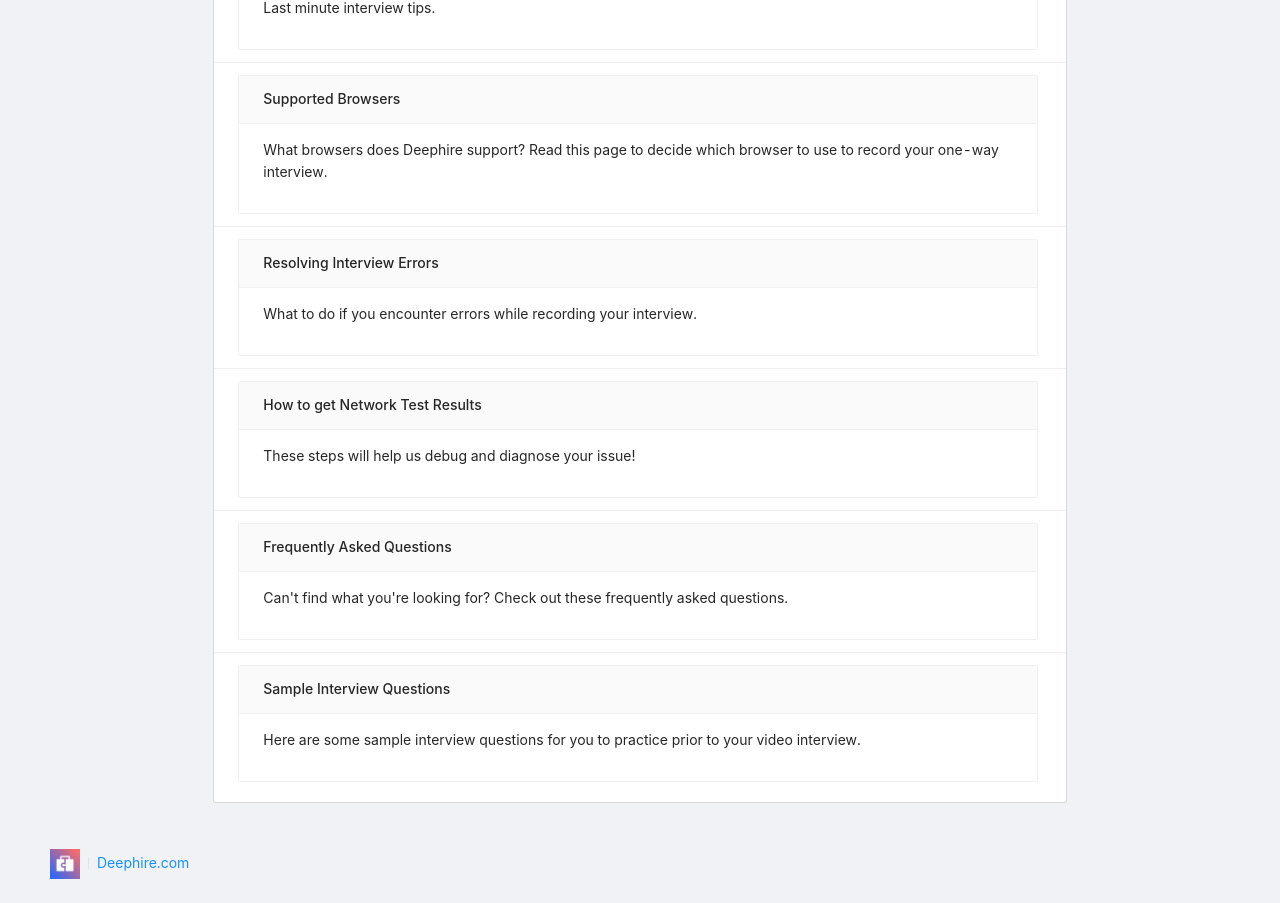
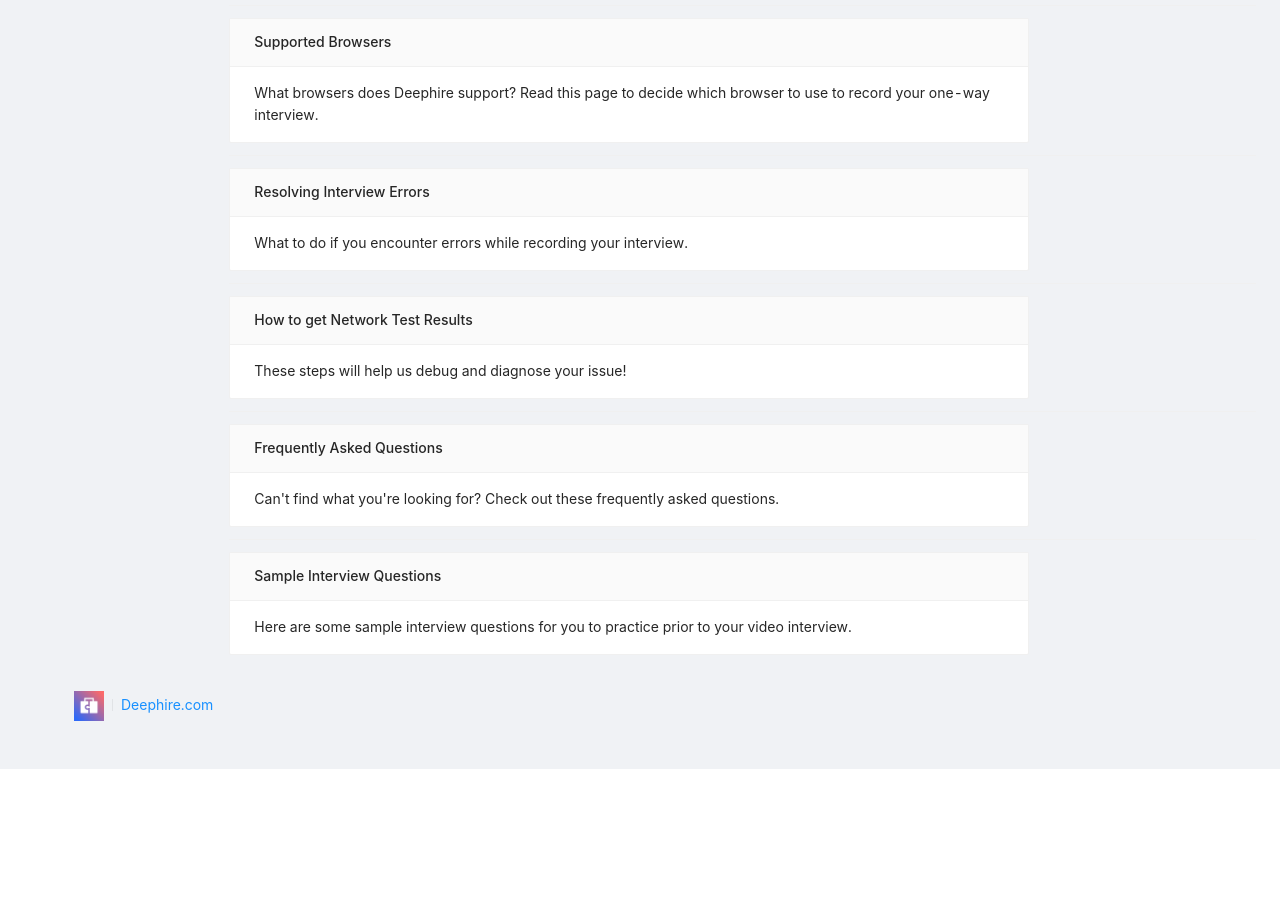
Before and after one commit to Namaskar-1F64F/deephire-faq, a React (Create React App) app: page / in a window 1280 px wide. Shown: the part 460-1363 px from the top of the page. After the commit the page ends 1229 px from the top, so only its background shows below. Built offline with nearby package versions, Linux system fonts and the light colour scheme.

Commit message:
fixed search function

```diff
--- a/src/App.js
+++ b/src/App.js
@@ -5,22 +5,14 @@ import { data } from "./data";
 import Layout from "antd/lib/layout/layout";
 
 const { Title } = Typography;
-const style = {
-  background: "white",
-  padding: "8px 0",
-};
 
 function SpaceVertical({ data }) {
   const { title, link, summary } = data;
   return (
-    <Space
-      direction="vertical"
-      size="middle"
-      style={{ display: "flex", width: "100vh" }}
-    >
+    <Space direction="vertical" size="middle" style={{ width: "100vh" }}>
       <a alt="Card" href={link}>
-        <Card type="inner" title={title} size="default" hoverable={true}>
-          <p>{summary}</p>
+        <Card type="inner" title={title} hoverable={true}>
+          {summary}
         </Card>
       </a>
     </Space>
@@ -36,9 +28,12 @@ const App = () => (
           <Divider orientation="center">
             <Title>Help Desk</Title>
           </Divider>
+        </Col>
+      </Row>
+      <Row>
+        <Col xs={0} sm={4}></Col>
+        <Col xs={24} sm={20}>
           <List
-            bordered
-            style={style}
             dataSource={data}
             renderItem={(item) => (
               <List.Item>
@@ -47,7 +42,6 @@ const App = () => (
             )}
           />
         </Col>
-        <Col xs={0} sm={4}></Col>
       </Row>
     </Layout>
   </>
--- a/src/index.js
+++ b/src/index.js
@@ -19,13 +19,12 @@ const { Footer, Content } = Layout;
 ReactDOM.render(
   <React.StrictMode>
     <BrowserRouter>
-      <Layout style={{ minHeight: "100vh" }}>
+      <Layout style={{ minHeight: "100vh", padding: 24 }}>
         <PageHeader
-          className="site-page-header"
           title={<a href="/">Deephire Help Desk</a>}
           avatar={{ src: "/deephire-favicon.png" }}
+          extra={<SearchFunction />}
         >
-          <SearchFunction />
           {/* {React.createElement(
             this.state.collapsed ? MenuUnfoldOutlined : MenuFoldOutlined,
             {
@@ -56,19 +55,16 @@ ReactDOM.render(
             <Route path="*" element={<>fallback page</>} />
           </Routes>
         </Content>
-        <br></br>
-        <Footer style={{ bottom: 0, right: 0 }}>
-          <div style={{ width: "100vh" }}>
+        <Footer>
+          <a target="_blank" rel="noreferrer" href="https://www.deephire.com">
             <img
               alt="Deephire Logo"
               src="/deephire-favicon.png"
               height="30px"
             />
-            <a target="_blank" rel="noreferrer" href="https://www.deephire.com">
-              <Divider type="vertical" />
-              Deephire.com
-            </a>
-          </div>
+            <Divider type="vertical" />
+            Deephire.com
+          </a>
         </Footer>
       </Layout>
     </BrowserRouter>
--- a/src/routes/imageFunction.jsx
+++ b/src/routes/imageFunction.jsx
@@ -3,7 +3,7 @@ import { Image } from 'antd';
 export default function ImageFunction({src, alt}) {
     return (
      <Image
-        width={'auto'}
+        width={'75%'}
         src={src}
         alt={alt}
         />
```
